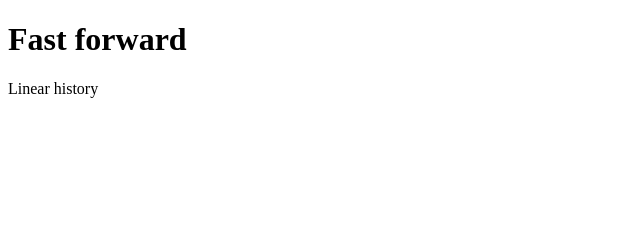
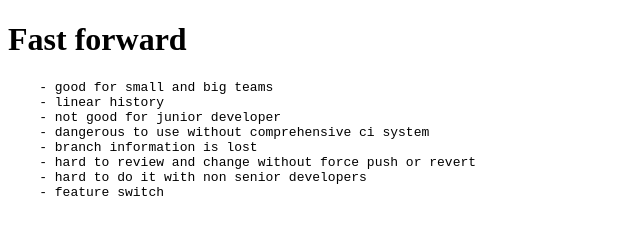
Before and after one commit to golya/rebase_test, a website: page client/index.html in a window 1280 px wide. Shown: the whole page, without its empty margins (0-640 px from the left). Drawn offline with Linux system fonts and the light colour scheme.

Commit message:
feat(index.html): add detailed description about fast forward
For now we have no time for create ul thanks to the feature is
more important then the right solution.

We have to fix this in the follow-up patches. Here you can find
the open Issue: https://github.com/golya/rebase_test/issues/1

Signed-off-by: Ádám Gólya <adam.golya@lab.coop>

```diff
--- a/client/index.html
+++ b/client/index.html
@@ -5,6 +5,15 @@
 </head>
 <body>
   <h1>Fast forward</h1>
-  <p>Linear history</p>
+  <pre>
+    - good for small and big teams
+    - linear history
+    - not good for junior developer
+    - dangerous to use without comprehensive ci system
+    - branch information is lost
+    - hard to review and change without force push or revert
+    - hard to do it with non senior developers
+    - feature switch
+  </pre>
 </body>
 </html>
```
